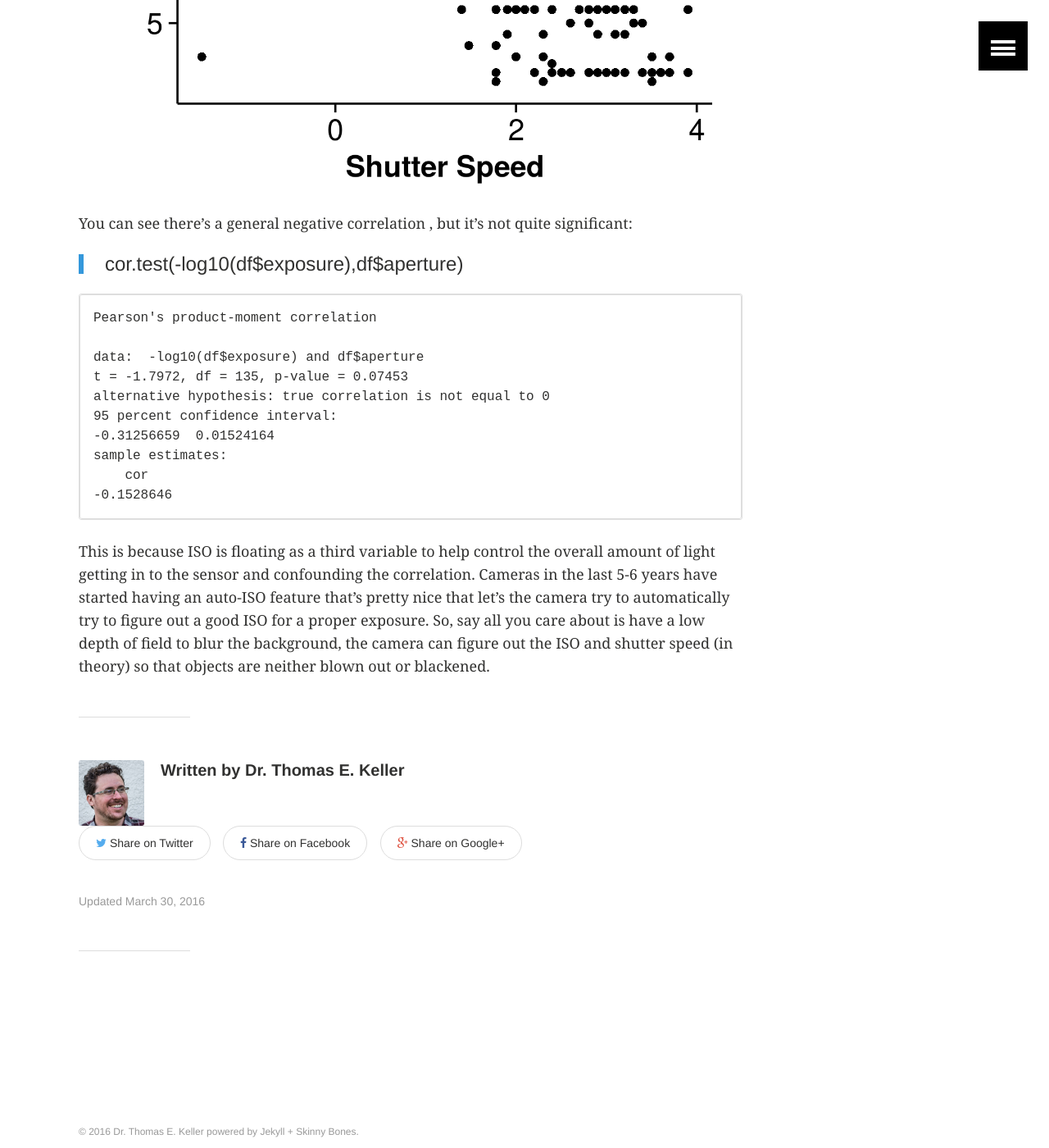
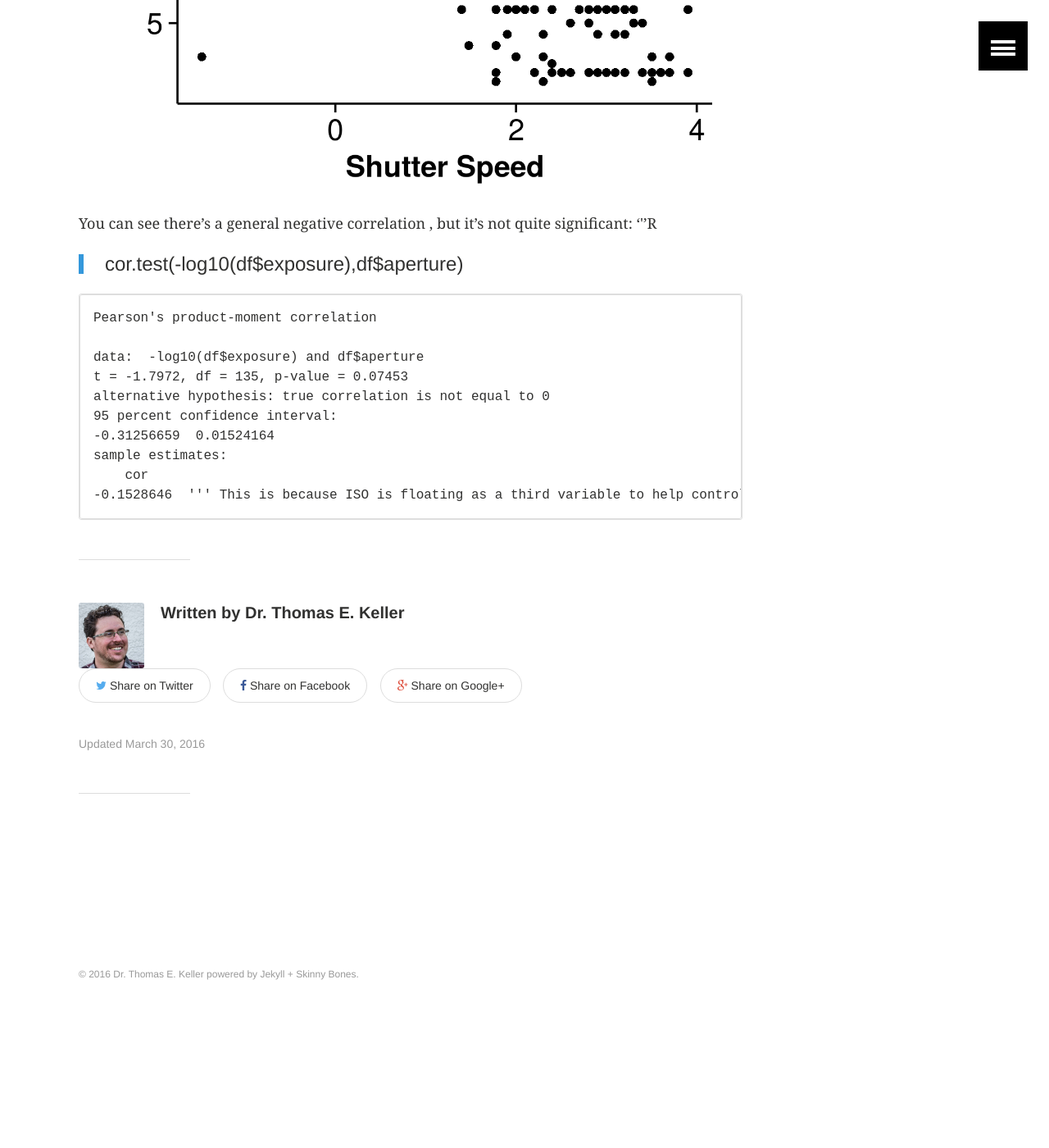
Before and after one commit to thomas-keller/thomas-keller.github.io, a Jekyll site: the page built from _posts/2016-3-30-ggplot-cowplot-photography-habits.md, in a window 1280 px wide and 1400 px high, scrolled down 6912 px. Shown: the whole window at 82% size. Built offline with Jekyll 4.4.1, drawn with Linux system fonts in a browser that asks for light colours; comment, search, counter and statistics services are not loaded; after the commit the page ends 8186 px from its top, so only the background shows below that.

```diff
--- a/_posts/2016-3-30-ggplot-cowplot-photography-habits.md
+++ b/_posts/2016-3-30-ggplot-cowplot-photography-habits.md
@@ -104,6 +104,7 @@ save_plot('exp_vs_aper.jpg',p)
 ![image](http://thomas-keller.github.io/images/exp_vs_aper.png)
 
 You can see there's a general negative correlation , but it's not quite significant:
+'''R
 > cor.test(-log10(df$exposure),df$aperture)
 
     Pearson's product-moment correlation
@@ -116,5 +117,5 @@ You can see there's a general negative correlation , but it's not quite signific
     sample estimates:
         cor
     -0.1528646
-
+'''
 This is because ISO is floating as a third variable to help control the overall amount of light getting in to the sensor and confounding the correlation. Cameras in the last 5-6 years have started having an auto-ISO feature that's pretty nice that let's the camera try to automatically try to figure out a good ISO for a proper exposure. So, say all you care about is have a low depth of field to blur the background, the camera can figure out the ISO and shutter speed (in theory) so that objects are neither blown out or blackened.
```
